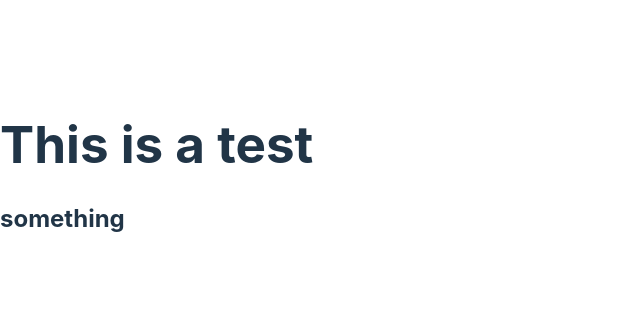
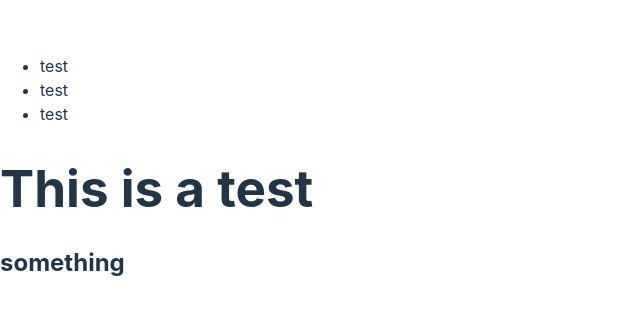
Before and after one commit to KarinaValens/Playing-with-SASS, a website built with Vite: page index.html in a window 1280 px wide. Shown: the part 234-548 px from the top of the page, without its empty margins (0-640 px from the left). Built offline with nearby package versions, Linux system fonts and the light colour scheme.

Commit message:
just testing

```diff
--- a/index.html
+++ b/index.html
@@ -8,6 +8,13 @@
   </head>
   <body>
     <header>
+      <nav>
+        <ul>
+          <li>test</li>
+          <li>test</li>
+          <li>test</li>
+        </ul>
+      </nav>
       <h1>This is a test</h1>
       <h2>something</h2>
     </header>
```
